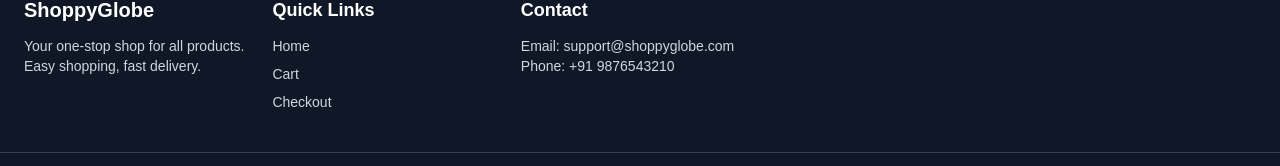
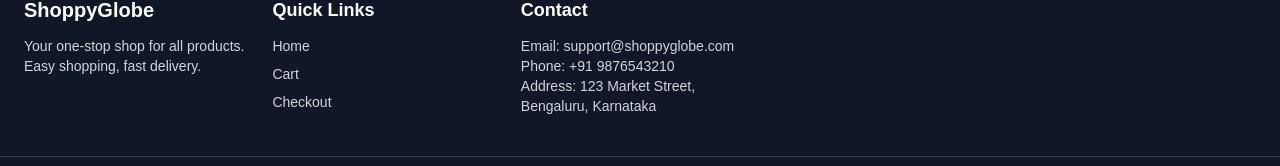
Before and after one commit to codedriftlab/ShoppyGlobe, a React (Vite) app: page / in a window 1280 px wide. Shown: the part 1734-1900 px from the top of the page. Built offline with nearby package versions, Linux system fonts and the light colour scheme.

Commit message:
update footer section

```diff
--- a/Footer.jsx
+++ b/Footer.jsx
@@ -35,6 +35,7 @@ function Footer() {
           </h3>
           <p className="text-sm">Email: support@shoppyglobe.com</p>
           <p className="text-sm">Phone: +91 9876543210</p>
+          <p className="text-sm">Address: 123 Market Street, Bengaluru, Karnataka</p>
         </div>
 
       </div>
```
